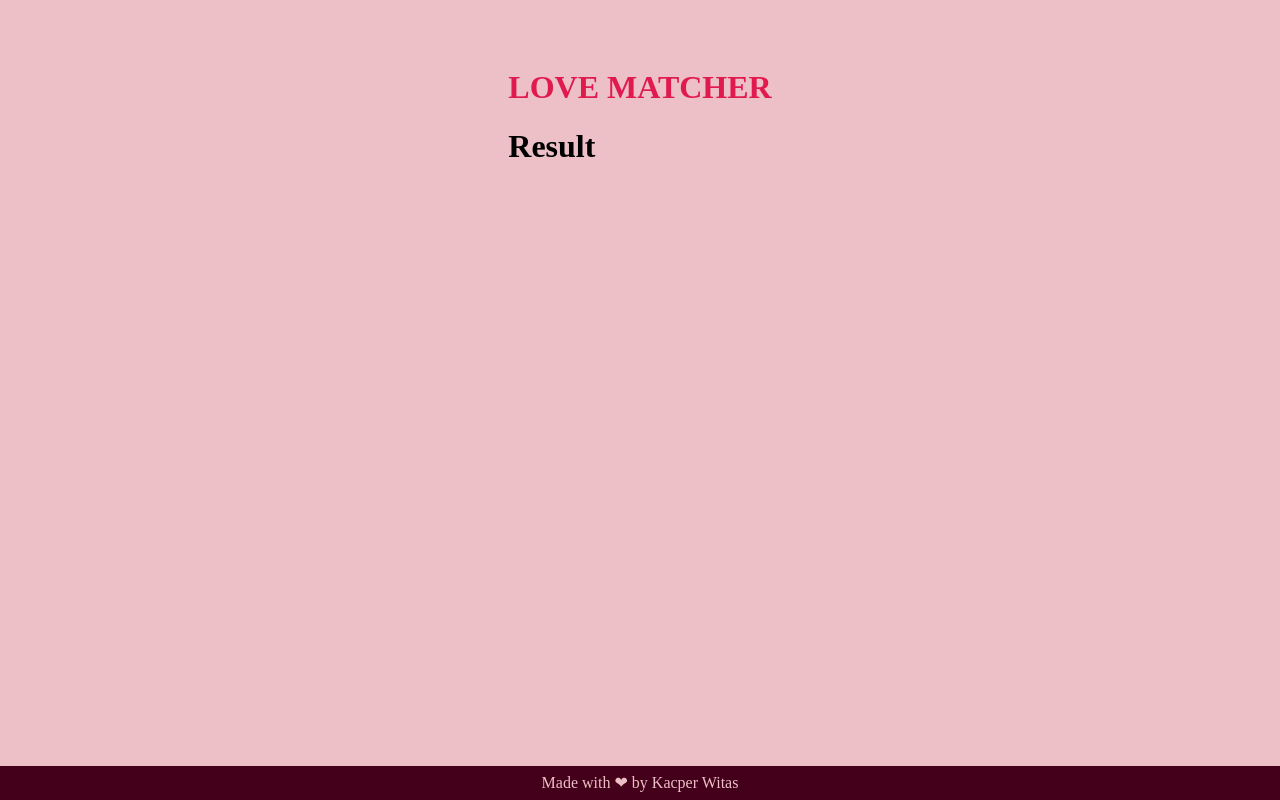
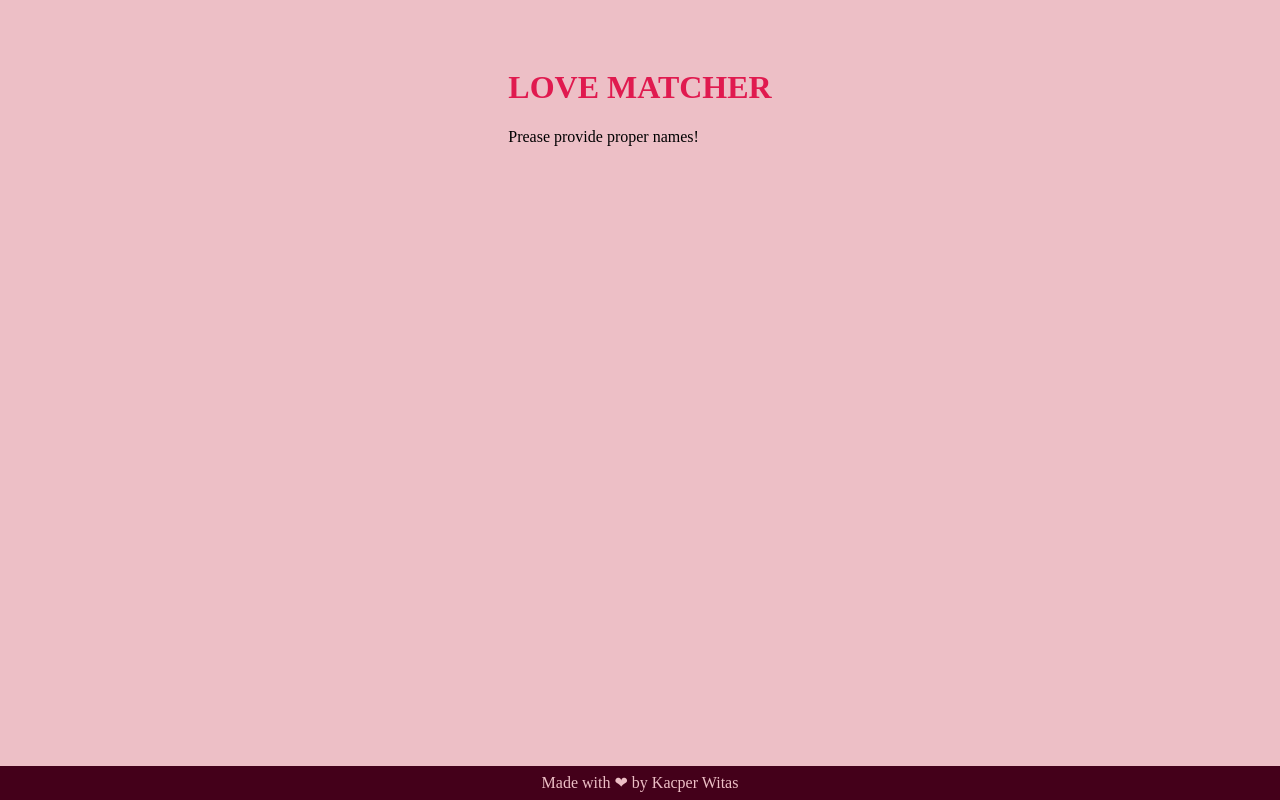
Before and after one commit to nemmtor/love-matcher, a React (Create React App) app: page /result in a window 1280 px wide. Built offline with nearby package versions, Linux system fonts and the light colour scheme.

Commit message:
Result route now expects 2 search params: name1 and name2, if empty return warning

```diff
--- a/package.json
+++ b/package.json
@@ -7,6 +7,7 @@
     "@testing-library/react": "^9.3.2",
     "@testing-library/user-event": "^7.1.2",
     "normalize.css": "^8.0.1",
+    "query-string": "^6.13.1",
     "react": "^16.13.1",
     "react-dom": "^16.13.1",
     "react-router-dom": "^5.2.0",
@@ -14,10 +15,9 @@
     "styled-components": "^5.1.1"
   },
   "scripts": {
-    "start": "react-scripts start",
+    "dev": "react-scripts start",
     "build": "react-scripts build",
-    "test": "react-scripts test",
-    "eject": "react-scripts eject"
+    "test": "react-scripts test"
   },
   "eslintConfig": {
     "extends": [
--- a/src/components/Result/index.js
+++ b/src/components/Result/index.js
@@ -1,5 +1,14 @@
 import React from 'react';
+import queryString from 'query-string';
 
-export default function Result() {
-  return <h1>Result</h1>;
+export default function Result({ location }) {
+  const { name1, name2 } = queryString.parse(location.search);
+  if (!name1 || !name2) return <p>Prease provide proper names!</p>;
+  return (
+    <>
+      <h1>Result</h1>
+      <p>{name1}</p>
+      <p>{name2}</p>
+    </>
+  );
 }
```
Also changed, not shown: 1 other file (tests, documents, lock files or other folders).
